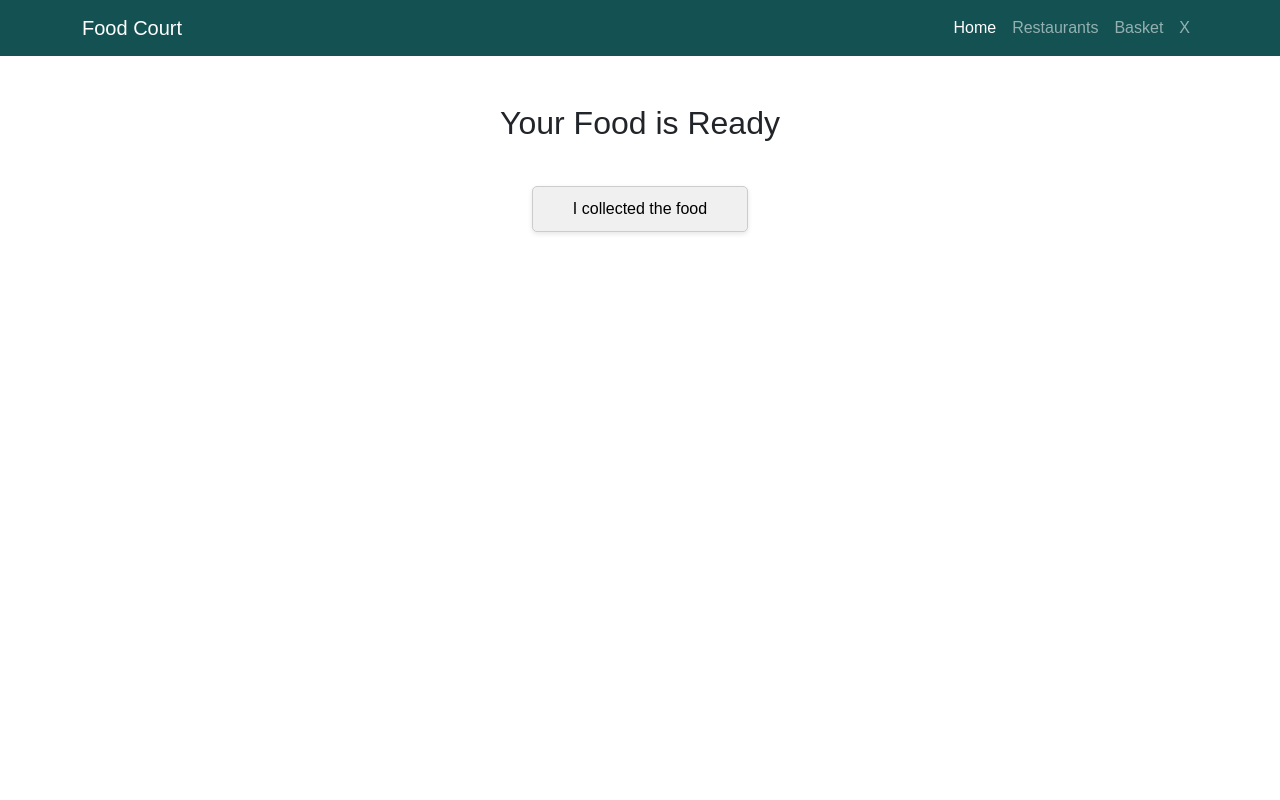
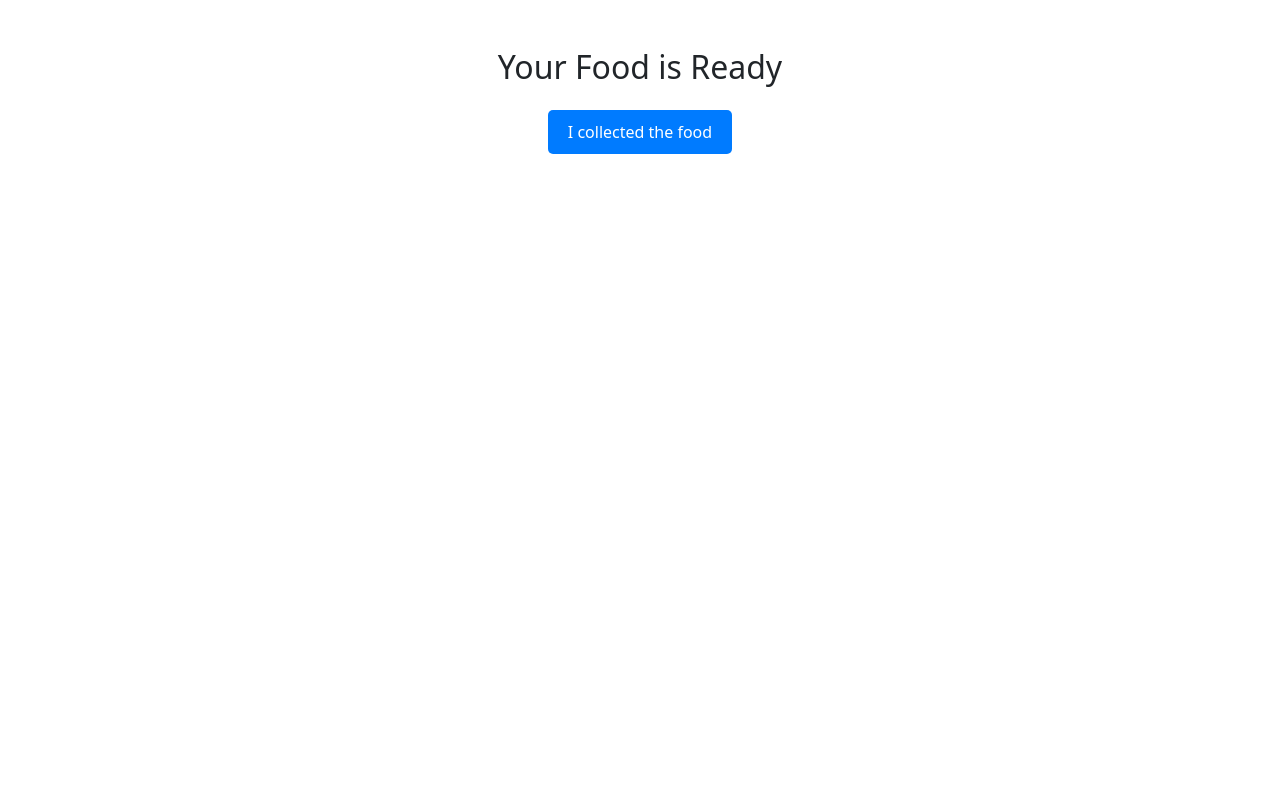
Before and after one commit to bartwild/Foodcourt-management, a Flask app: page /1/food_ready in a window 1280 px wide. Run offline with Flask 3, Linux system fonts and the light colour scheme; parts of the project's set-up code (start-up, migrations or seed data) failed here and were passed over; some libraries are stand-ins or nearby versions.

Commit message:
remove navbar, clear cart bug fix, new css for food_ready

```diff
--- a/app/static/food_ready.css
+++ b/app/static/food_ready.css
@@ -1,18 +1,40 @@
-body {
-    font-family: Arial, sans-serif;
+/* Button styling */
+.btn {
+    display: inline-block; /* Necessary for width and padding to take effect */
+    padding: 10px 20px; /* Initial padding for the button */
+    color: white; /* Text color */
+    background-color: #007bff; /* Bootstrap primary blue */
+    border: none; /* No borders */
+    border-radius: 5px; /* Rounded corners for the button */
+    text-decoration: none; /* Remove underline from link */
+    font-size: 1rem; /* Initial button text size */
+    transition: background-color 0.3s, box-shadow 0.3s; /* Smooth transition for hover effects */
 }
 
-#pickup-btn {
-    display: inline-block;
-    margin: 20px auto;
-    padding: 10px 40px;
-    font-size: 16px;
-    cursor: pointer;
-    background-color: #f0f0f0;
-    border: 1px solid #ccc;
-    border-radius: 5px;
-    box-shadow: 0 2px 5px rgba(0, 0, 0, 0.1);
-    text-align: center;
-    text-decoration: none;
-    color: black;
+.btn:hover, .btn:focus {
+    background-color: #0056b3; /* Darker blue on hover/focus */
+    box-shadow: 0 2px 4px rgba(0,0,0,0.15); /* Slight shadow on hover for depth */
+    text-decoration: none; /* Ensure no underline on hover */
 }
+
+/* Tablet adjustments for a much larger button */
+@media (min-width: 768px) and (max-width: 1024px) {
+    .btn {
+        padding: 30px 60px; /* Substantially increase padding for a much larger button */
+        font-size: 2rem; /* Substantially larger font size for better readability */
+        border-radius: 10px; /* Larger border-radius for aesthetic balance */
+    }
+}
+
+/* Responsive adjustments for smaller devices */
+@media (max-width: 767px) {
+    .container {
+        width: 95%; /* Full width with slight margin on smaller screens */
+    }
+    h2 {
+        font-size: 1.5rem; /* Slightly smaller font size on mobile */
+    }
+    .btn {
+        padding: 12px 24px; /* Larger touch targets on mobile */
+    }
+}
--- a/app/templates/main/food_ready.html
+++ b/app/templates/main/food_ready.html
@@ -1,14 +1,19 @@
-{% extends 'base.html' %}
-{% block title %}Food Ready{% endblock %}
-{% block content %}
+<html lang="en">
+<head>
+    <meta charset="UTF-8">
+    <meta name="viewport" content="width=device-width, initial-scale=1.0">
+    <title>Food Court</title>
+    <link href="https://cdn.jsdelivr.net/npm/bootstrap@5.3.0/dist/css/bootstrap.min.css" rel="stylesheet">
+    <link href="https://fonts.googleapis.com/icon?family=Material+Icons" rel="stylesheet">
+    <!-- Google Fonts -->
+    <link href="https://fonts.googleapis.com/css2?family=Roboto:wght@400;500;700&display=swap" rel="stylesheet">
+</head>
 
-<section class="container my-5">
+<div class="container my-5">
     <h2 class="text-center mb-4">Your Food is Ready</h2>
     <div class="text-center">
         <a href="/{{id}}/timer" id="pickup-btn" class="btn">I collected the food</a>
     </div>
-</section>
+</div>
 
 <link rel="stylesheet" href="{{ url_for('static', filename='food_ready.css') }}">
-
-{% endblock %}
```
Also changed, not shown: app/static/timer.js (+2 -7 lines).
